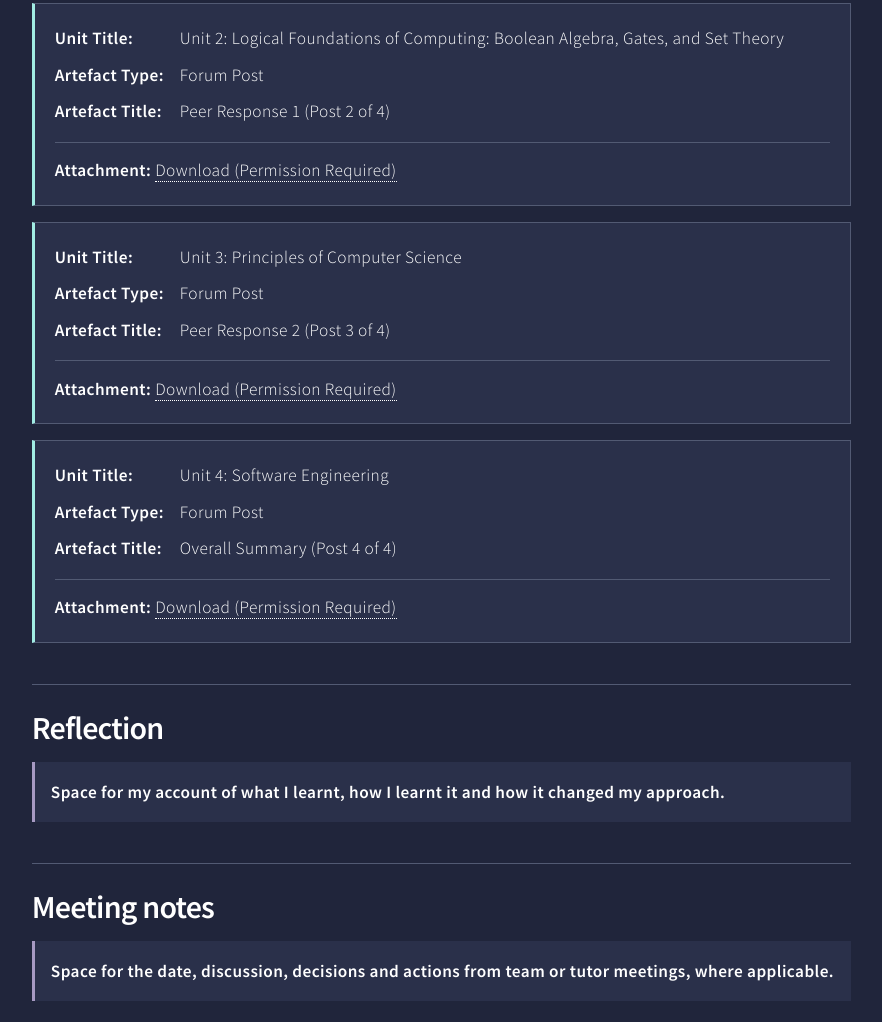
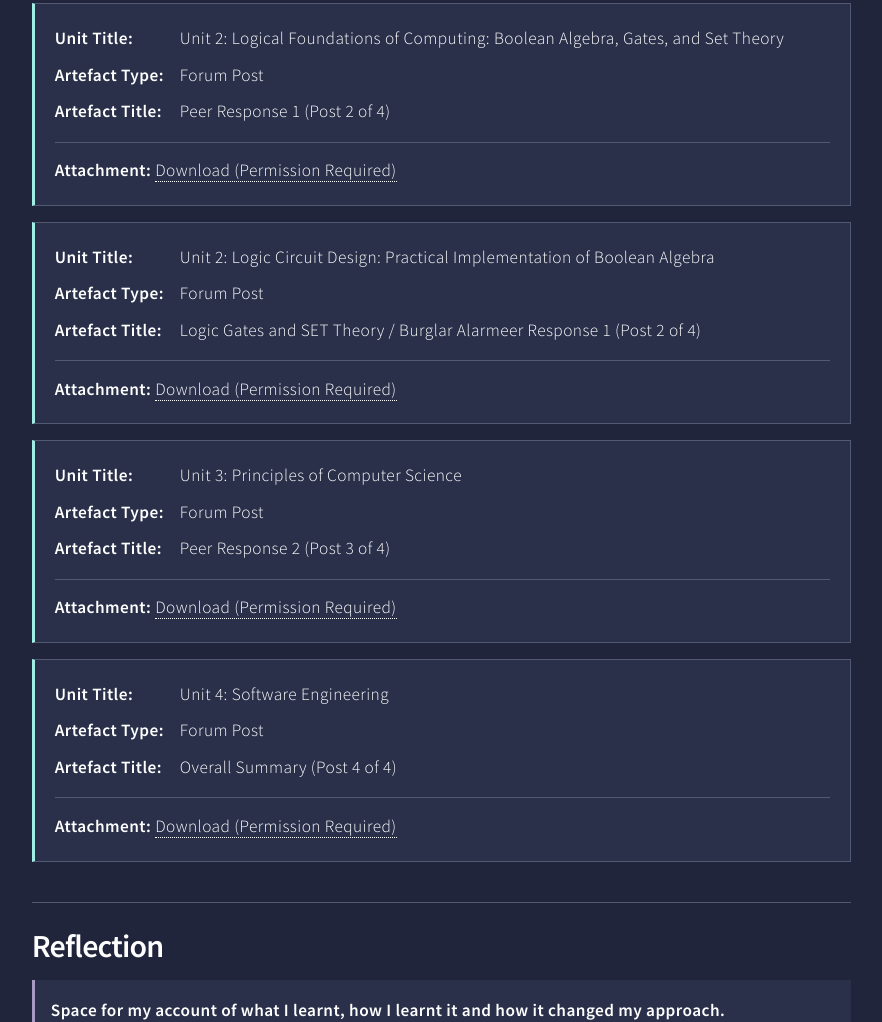
Before and after one commit to ce26229/eportfolio, a plain HTML site: page modules/launch-into-computing.html in a window 1280 px wide. Shown: the part 1226-2248 px from the top of the page, without its empty margins (349-1231 px from the left). Drawn offline with Linux system fonts and the light colour scheme.

Commit message:
Add Boolean Logic Assignment section to HTML
Added a new article section for 'Boolean Logic Assignment' with details and attachment link.

```diff
--- a/modules/launch-into-computing.html
+++ b/modules/launch-into-computing.html
@@ -71,6 +71,25 @@
                 <a href="https://drive.google.com/file/d/1D0gDwLftKasU_UmMlnwUBF4-1qj2UcDe/view?usp=drivesdk">Download (Permission Required)</a>
               </p>
             </article>
+            <article id="Boolean Logic Assignment" class="artefact-card" aria-label="Boolean Logic Assignment">
+              <dl>
+                <dt>Unit Title:</dt><dd>Unit 2: Logic Circuit Design: Practical Implementation of Boolean Algebra</dd>
+                <dt>Artefact Type:</dt><dd>Forum Post</dd>
+                <dt>Artefact Title:</dt><dd>Logic Gates and SET Theory / Burglar Alarmeer Response 1 (Post 2 of 4)</dd>
+              </dl>
+              <p class="artefact-file"><strong>Attachment:</strong>
+                <a href="https://drive.google.com/file/d/1ewrAcqTHgQe66NZ3Pc1N4pHvCG0snsFZ/view?usp=sharing">Download (Permission Required)</a>
+              </p>
+            </article>
+
+
+
+
+
+
+
+
+
             <article id="Peer Response 2" class="artefact-card" aria-label="Peer Response 2">
               <dl>
                 <dt>Unit Title:</dt><dd>Unit 3: Principles of Computer Science</dd>
```
